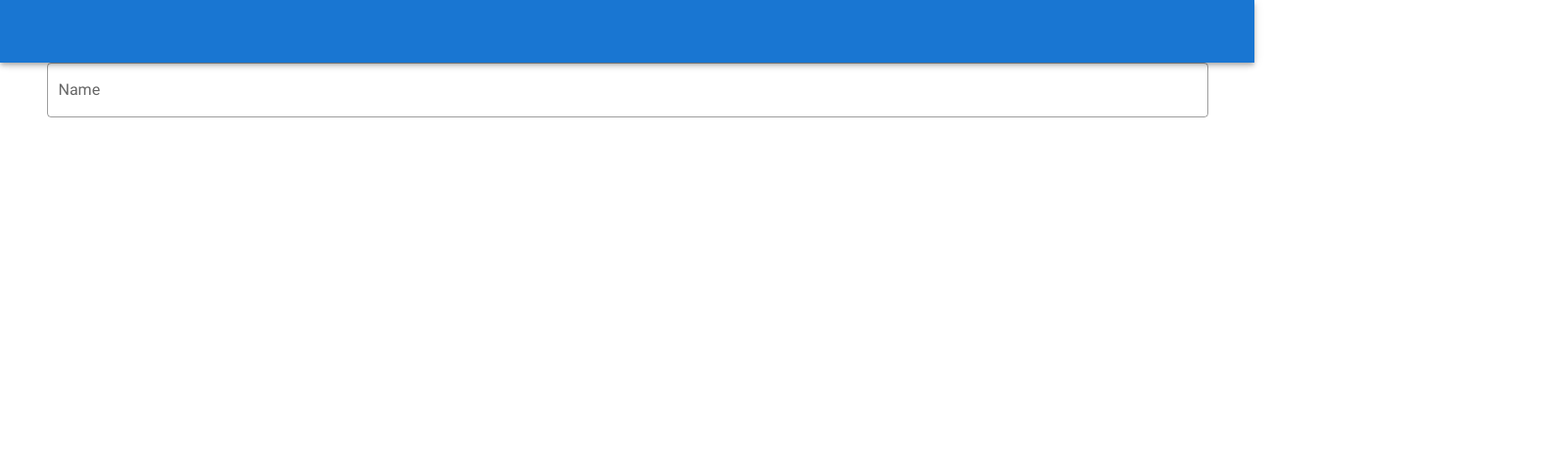
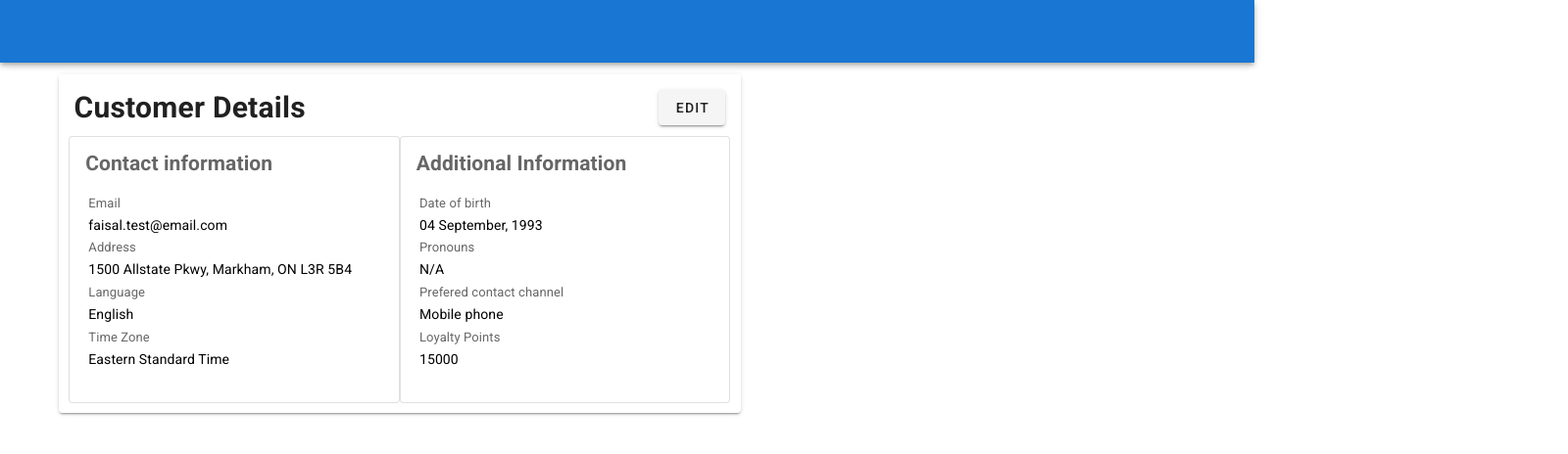
Before and after one commit to agcore/VueSample, a Vue app: page / in a window 1280 px wide. Shown: the top 464 px of the page at 98% size, 1600 px wide, since content can reach past the window. Built offline with nearby package versions, Linux system fonts and the light colour scheme.

Commit message:
sample UI

```diff
--- a/src/App.vue
+++ b/src/App.vue
@@ -5,14 +5,13 @@
       color="primary"
       dark
     >
-
-
     </v-app-bar>
 
     <v-main>
       <HelloWorld/>
     </v-main>
   </v-app>
+
 </template>
 
 <script>
@@ -26,7 +25,7 @@ export default {
   },
 
   data: () => ({
-    //
+    drawer:true
   }),
 };
 </script>
--- /dev/null
+++ b/src/components/AddtionalInfo.vue
@@ -0,0 +1,48 @@
+<template>
+
+    <v-card
+    outlined
+    min-width="50%">
+    <v-card-subtitle>
+        <h2>Additional Information</h2>
+    </v-card-subtitle>
+    <v-card-text>
+
+      <v-row
+
+        no-gutters
+      >
+        <v-col  cols="12" style="padding:5%">
+
+            <LableComponent :LabelName="'Date of birth'" :DataValue="'04 September, 1993'"/>
+            <LableComponent :LabelName="'Pronouns'" :DataValue="'N/A'"/>
+            <LableComponent :LabelName="'Prefered contact channel'" :DataValue="'Mobile phone'"/>
+            <LableComponent :LabelName="'Loyalty Points'" :DataValue="'15000'"/>
+        </v-col>
+
+
+      </v-row>
+
+
+    </v-card-text>
+    </v-card>
+
+
+
+</template>
+
+<script>
+import LableComponent from "./LableComponent.vue"
+export default {
+    name: "AddtionalInfo",
+    components:
+    {
+        LableComponent
+    }
+
+}
+</script>
+
+<style>
+
+</style>
--- /dev/null
+++ b/src/components/ContactInformation.vue
@@ -0,0 +1,49 @@
+<template>
+
+    <v-card
+    outlined
+    min-width="50%">
+    <v-card-subtitle>
+        <h2>Contact information</h2>
+    </v-card-subtitle>
+    <v-card-text>
+
+      <v-row
+
+        no-gutters
+      >
+        <v-col  cols="12" style="padding:5%">
+
+            <LableComponent :LabelName="'Email'" :DataValue="contactInfo.Email"/>
+            <LableComponent :LabelName="'Address'" :DataValue="contactInfo.Address"/>
+            <LableComponent :LabelName="'Language'" :DataValue="contactInfo.Language"/>
+            <LableComponent :LabelName="'Time Zone'" :DataValue="'Eastern Standard Time'"/>
+        </v-col>
+
+
+      </v-row>
+
+
+    </v-card-text>
+    </v-card>
+
+
+
+</template>
+
+<script>
+import LableComponent from "./LableComponent.vue"
+export default {
+    props: ["contactInfo"],
+    name: "ContactInformation",
+    components:
+    {
+        LableComponent
+    }
+
+}
+</script>
+
+<style>
+
+</style>
--- /dev/null
+++ b/src/components/CustomDrawer.vue
@@ -0,0 +1,96 @@
+
+<template>
+      <v-navigation-drawer
+      v-model="curDrawer"
+      absolute
+      bottom
+      temporary
+      right
+      width="25%"
+    >
+          <v-list
+
+        dense
+      >
+
+          <v-list-item>
+         <v-text-field
+            label="Email"
+            outlined
+            v-model="email"
+          ></v-text-field>
+          </v-list-item>
+                    <v-list-item>
+         <v-text-field
+            label="Address"
+            outlined
+            v-model="address"
+          ></v-text-field>
+          </v-list-item>
+        <v-list-item>
+         <v-text-field
+            label="Language"
+            outlined
+            v-model="language"
+          ></v-text-field>
+          </v-list-item>
+
+        <v-list-item>
+            <v-btn block @click="SaveContactInfo">Save</v-btn>
+          </v-list-item>
+
+      </v-list>
+    </v-navigation-drawer>
+</template>
+
+
+
+<script>
+export default {
+name: "CustomDrawer",
+props : ["drawer","contactInfo"],
+model: {
+  prop:'drawer',
+  event: 'drawerChange'
+},
+data: function()
+{
+  return{
+    editedSaying:"",
+    group:null,
+    email: this.contactInfo.Email,
+    address: this.contactInfo.Address,
+    language: this.contactInfo.Language,
+  }
+},
+computed : {
+  curDrawer : {
+    get: function()
+    {
+      return this.drawer
+    },
+    set : function(value)
+    {
+      this.$emit('drawerChange',value);
+    }
+  },
+},
+methods:{
+    SaveContactInfo: function()
+    {
+        this.$emit('savecontactinfo',
+        {
+            Email: this.email,
+            Address : this.address,
+            Language: this.language
+        });
+        this.curDrawer = false;
+
+    }
+
+}
+}
+</script>
+
+<style>
+</style>
--- a/src/components/HelloWorld.vue
+++ b/src/components/HelloWorld.vue
@@ -1,27 +1,63 @@
 <template>
-  <v-container>
-    <v-row class="text-center">
-      {{textsample}}
 
-    </v-row>
-        <v-row class="text-center">
 
-                <v-text-field
-            label="Name"
-            outlined
-            v-model.lazy="textsample"
-          ></v-text-field>
-    </v-row>
-  </v-container>
+
+      <v-container>
+        <v-card
+        max-width="60%"
+        >
+          <v-card-title>
+            <h2>Customer Details</h2> <v-spacer></v-spacer> <v-btn @click.stop="drawer = !drawer">Edit</v-btn>
+          </v-card-title>
+
+          <v-card-text>
+            <v-row style="padding:1%">
+            <ContactInformation :contactInfo="contactInformation"/>
+            <v-spacer></v-spacer>
+            <AddtionalInfo />
+            </v-row>
+          </v-card-text>
+        </v-card>
+        <CustomDrawer v-model="drawer"
+        :contactInfo="contactInformation"
+        @savecontactinfo="savecontact"
+         />
+      </v-container>
+
+
 </template>
 
 <script>
+import ContactInformation from './ContactInformation.vue'
+import AddtionalInfo from './AddtionalInfo.vue'
+import CustomDrawer from './CustomDrawer.vue'
+
   export default {
     name: 'HelloWorld',
-
+    components: {
+      ContactInformation,
+      AddtionalInfo,
+      CustomDrawer
+    },
+    methods:
+    {
+      savecontact: function(data)
+      {
+        this.contactInformation.Email = data.Email
+        this.contactInformation.Address = data.Address
+        this.contactInformation.Language = data.Language
+      }
+    },
     data: () => ({
         textsample:"",
-        counter: 1
+        counter: 1,
+        drawer: false,
+        contactInformation :
+        {
+          Email: "faisal.test@email.com",
+          Address: "1500 Allstate Pkwy, Markham, ON L3R 5B4",
+          Language: "English"
+        }
     }),
   }
 </script>
--- /dev/null
+++ b/src/components/LableComponent.vue
@@ -0,0 +1,24 @@
+<template>
+  <v-flex style="" >
+    <v-row style="font-size: small">
+    {{LabelName}}
+    </v-row>
+
+    <v-row style="color:black" >
+    {{DataValue}}
+    </v-row>
+    <v-row style="padding-top:5%"> <v-spacer></v-spacer>  </v-row>
+  </v-flex>
+
+</template>
+
+<script>
+export default {
+name: "LableComponenet",
+props: ["LabelName","DataValue"]
+}
+</script>
+
+<style>
+
+</style>
```
